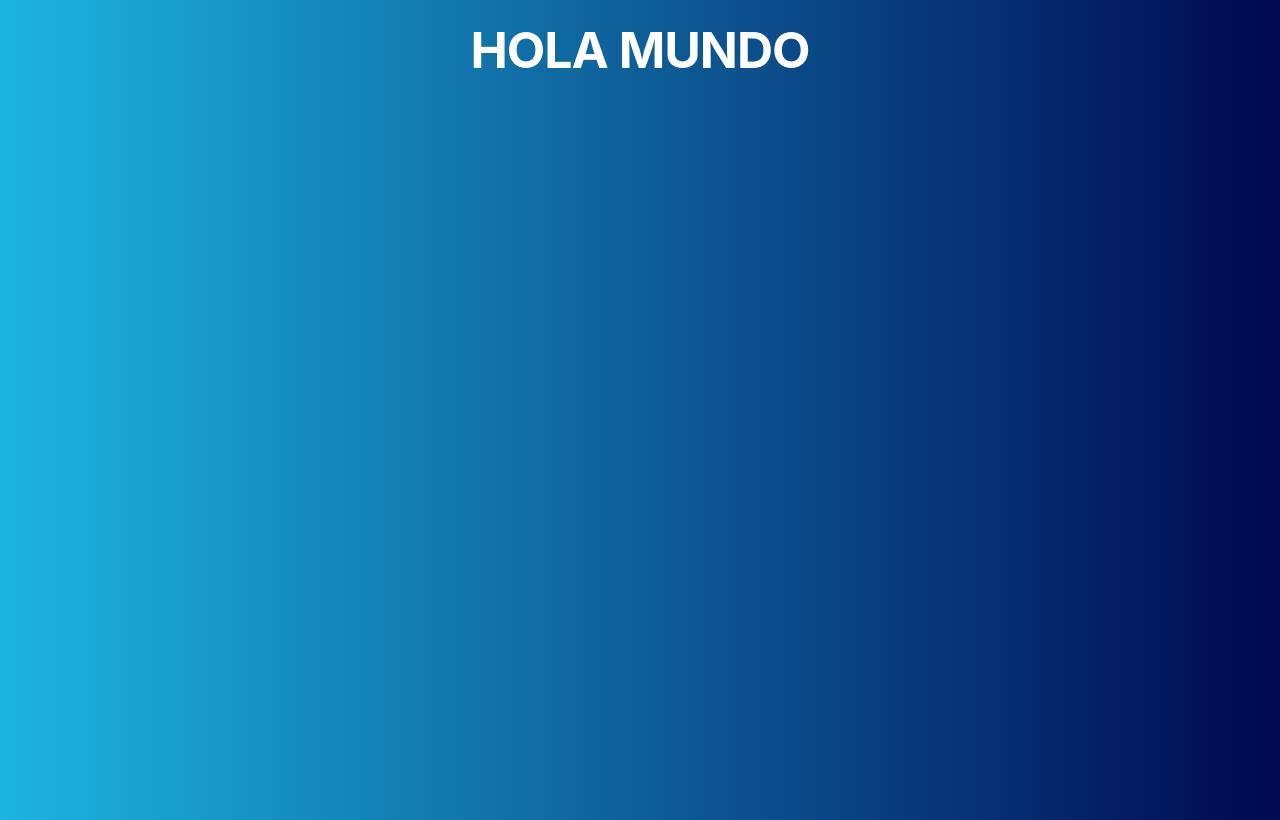
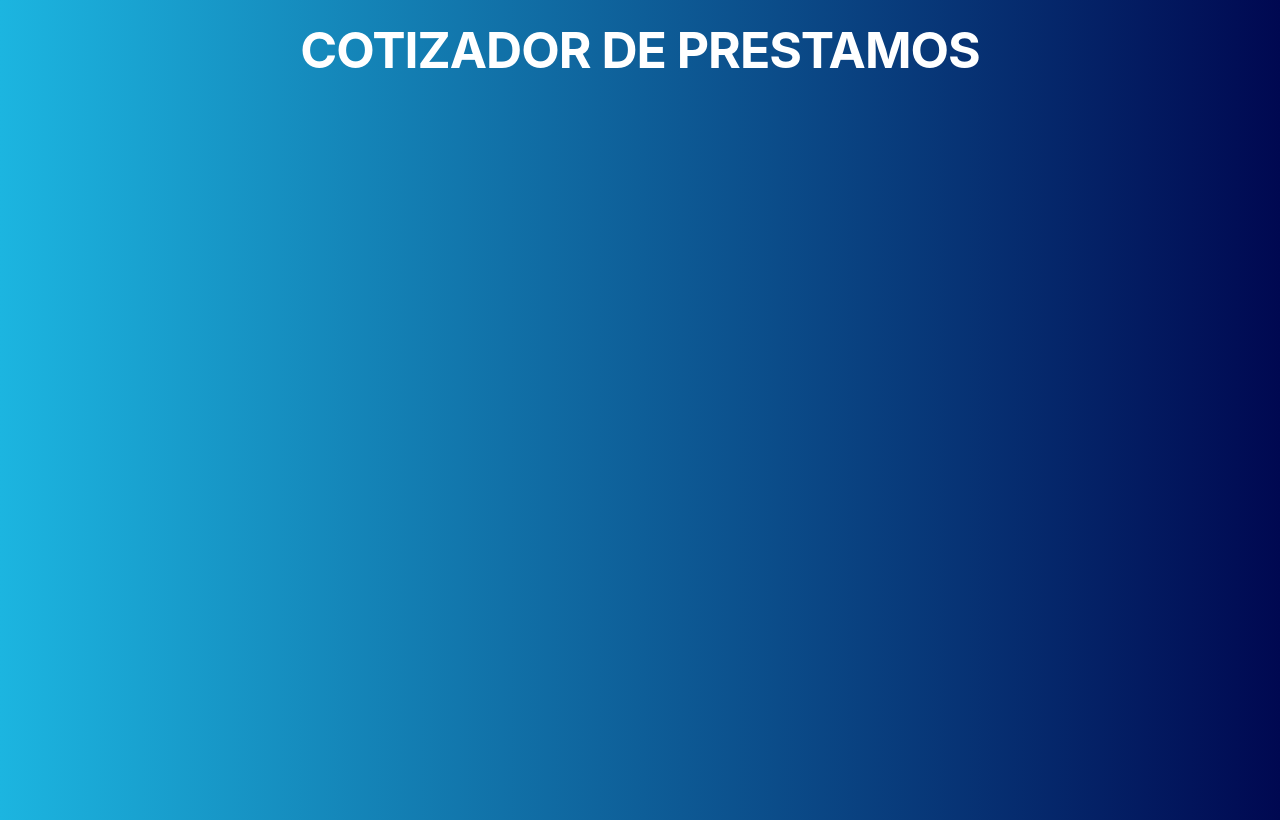
Before and after one commit to macu-dev/Prestamos, a React (Create React App) app: page / in a window 1280 px wide. Built offline with nearby package versions, Linux system fonts and the light colour scheme.

Commit message:
update js

```diff
--- a/src/App.js
+++ b/src/App.js
@@ -7,7 +7,9 @@
 function App() {
   return (
     <Fragment>
-      <Header/>
+      <Header
+        Titulo = "Cotizador de Prestamos"
+      />
     </Fragment>
 
   );
--- a/src/componentes/Header.js
+++ b/src/componentes/Header.js
@@ -1,9 +1,13 @@
-import React from 'react'
+import React, {Fragment} from 'react'
 //un componente siempre es una funcion
 
-function Header () {
+function Header ({Titulo}) {
+  //codigo js
+
   return(
-    <h1>Hola mundo</h1>
+    <Fragment>
+      <h1>{Titulo}</h1>
+    </Fragment>
 
   )
 
```
